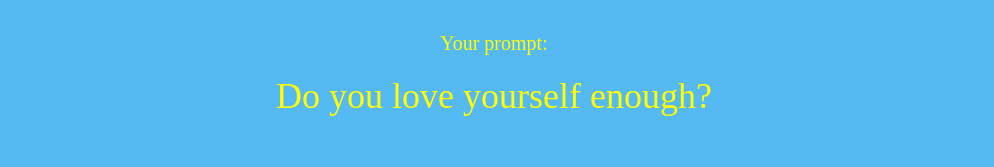
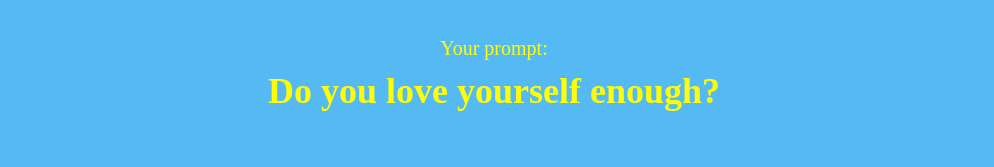
Before and after one commit to bierlingm/capstone-project, a React (Create React App) app: page / in a window 1280 px wide. Both pictures are taken after a click on the button "start". Shown: the part 356-523 px from the top of the page, without its empty margins (146-1140 px from the left). Built offline with nearby package versions, Linux system fonts and the light colour scheme.

Commit message:
Tweak animations with shadows and position

```diff
--- a/src/components/Backdrop.js
+++ b/src/components/Backdrop.js
@@ -12,6 +12,14 @@ export default function Backdrop({ children }) {
   return (
     <BackdropWrapper>
       <Container className="default">{children}</Container>
+    </BackdropWrapper>
+  )
+}
+
+export function BackdropPrompt({ children }) {
+  return (
+    <BackdropWrapper>
+      <Container className="prompt">{children}</Container>
     </BackdropWrapper>
   )
 }
@@ -57,6 +65,42 @@ const Container = styled.div`
 
 const BackdropWrapper = styled.div`
   .default {
+    display: grid;
+    grid-template-columns:
+      [left-space-start] 8vw
+      [left-space-end main-start] 42vw
+      [left-half right-half] 42vw
+      [main-end right-space-start] 8vw
+      [right-space-end];
+    grid-template-rows:
+      [top-space-start] 8vh
+      [top-space-end title-start] 24vh
+      [title-end icon-start] 47vh
+      [icon-end button-start] 13vh
+      [button-end bottom-space-start] 8vh
+      [bottom-end];
+    background: ${backgroundColor};
+    .title {
+      grid-column: main-start / main-end;
+      grid-row: title-start / title-end;
+      align-self: start;
+    }
+    .icon {
+      grid-column: main-start / main-end;
+      grid-row: icon-start / prompt-end;
+      justify-self: center;
+      align-self: start;
+    }
+    .buttonLeft {
+      grid-column: main-start / left-half;
+      grid-row: button-start / button-end;
+    }
+    .buttonRight {
+      grid-column: right-half / main-end;
+      grid-row: button-start / button-end;
+    }
+  }
+  .prompt {
     display: grid;
     grid-template-columns:
       [left-space-start] 8vw
--- a/src/components/Icon.js
+++ b/src/components/Icon.js
@@ -6,6 +6,7 @@ export default function Icon({
   animationLength,
   animationIteration,
   animationTiming,
+  shadow,
   gridClass,
   src,
   alt,
@@ -17,6 +18,7 @@ export default function Icon({
       animationLength={animationLength}
       animationIteration={animationIteration}
       animationTiming={animationTiming}
+      shadow={shadow}
       className={gridClass}
       src={src}
       alt={alt}
@@ -28,6 +30,7 @@ export default function Icon({
 const IconStyled = styled.img`
   justify-self: center;
   align-self: center;
+  filter: ${props => props.shadow};
   animation: ${props => props.animation} ${props => props.animationLength}
     ${props => props.animationIteration} ${props => props.animationTiming};
 `
--- a/src/components/Prompt.js
+++ b/src/components/Prompt.js
@@ -9,8 +9,8 @@ export default function Prompt({
   return (
     <div className={gridClass} data-testid={datatestid}>
       <PStyled>Your prompt:</PStyled>
-      <PromptStyled className="prompt" data-testid="prompt">
-        {randomPrompt.slice(1, randomPrompt.length - 1)}
+      <PromptStyled data-testid="prompt">
+        <strong>{randomPrompt.slice(1, randomPrompt.length - 1)}</strong>
       </PromptStyled>
     </div>
   )
@@ -23,7 +23,7 @@ const PStyled = styled.p`
 `
 
 const PromptStyled = styled.p`
-  margin: 20px 0 20px 0;
+  margin: 10px 0 20px 0;
   justify-self: center;
   align-self: center;
 `
--- a/src/screens/HomeView.js
+++ b/src/screens/HomeView.js
@@ -14,17 +14,18 @@ export default function({
   return (
     <div data-testid={datatestid}>
       <Backdrop data-testid="homeBackdrop">
+        <H1Styled className="title">FloWriter</H1Styled>
         <Icon
           animation={hover}
           animationLength={'5s'}
           animationIteration={'infinite'}
           animationTiming={'ease-in-out'}
+          shadow={'drop-shadow(0 0 0.75rem crimson)'}
           gridClass="icon"
           src={lotusWoman}
           alt="Woman in lotus position"
           data-testid="homeIcon"
         />
-        <PStyled className="prompt">Welcome to FloWriter!</PStyled>
         <NavButton
           gridClass="buttonLeft"
           onClick={onClickLogs}
@@ -44,7 +45,8 @@ export default function({
   )
 }
 
-const PStyled = styled.p`
+const H1Styled = styled.h1`
   justify-self: center;
   align-self: center;
+  font-size: 60px;
 `
--- a/src/screens/SessionPrompt.js
+++ b/src/screens/SessionPrompt.js
@@ -4,7 +4,7 @@ import electricLightBulb from '../img/electric_light_bulb.png'
 import prompts from '../seed-prompts.json'
 import { getRandomInt } from '../services/math'
 import { setToLocalStorage } from '../services/local-storage'
-import Backdrop from '../components/Backdrop'
+import { BackdropPrompt } from '../components/Backdrop'
 import Icon from '../components/Icon'
 import NavButton from '../components/NavButton'
 import { grow } from '../styles/animations'
@@ -21,12 +21,13 @@ export default function SessionPrompt({
 
   return (
     <div data-testid={datatestid}>
-      <Backdrop data-testid="promptBackdrop">
+      <BackdropPrompt data-testid="promptBackdrop">
         <Icon
           animation={grow}
-          animationLength={'.5s'}
+          animationLength={'.25s'}
           animationIteration={''}
           animationTiming={'ease-in-out'}
+          shadow={'drop-shadow(0 0 .75rem #f4e8be)'}
           gridClass="icon"
           src={electricLightBulb}
           alt="Writing prompt"
@@ -51,7 +52,7 @@ export default function SessionPrompt({
         >
           write
         </NavButton>
-      </Backdrop>
+      </BackdropPrompt>
     </div>
   )
 }
--- a/src/styles/animations.js
+++ b/src/styles/animations.js
@@ -11,15 +11,12 @@ export const timer = keyframes`
 `
 
 export const hover = keyframes`
-  from {
-  margin-top: 10%;
+  from, to {
+  margin-top: 5%;
+  width: 200px;
   }
   50% {
   margin-top: 0;
-  }
-  to {
-  margin-top: 10%;
-  }
 `
 
 export const grow = keyframes`
```
